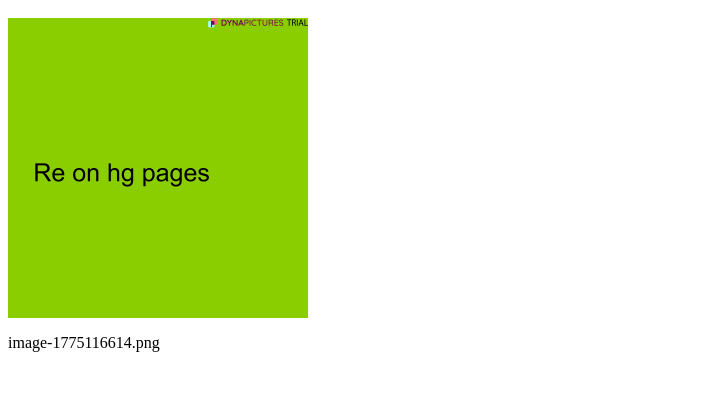
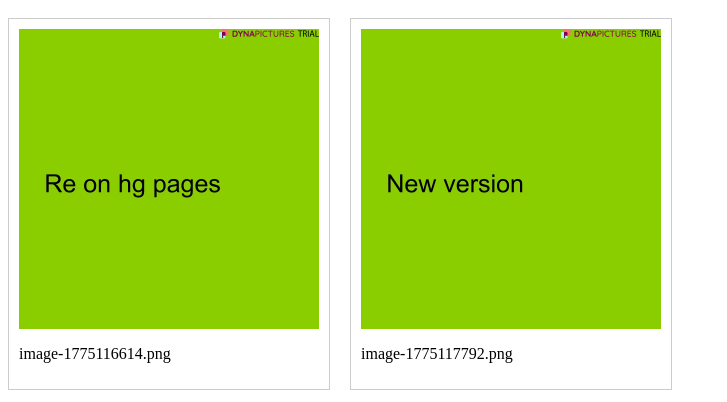
Before and after one commit to lisinsau/devops-19-03-26-ex2, a plain HTML site: page index.html in a window 1280 px wide. Shown: the part 48-450 px from the top of the page, without its empty margins (0-727 px from the left). Drawn offline with Linux system fonts and the light colour scheme.

Commit message:
deploy: 36856316d9c6830520ffb324e67e6280f6a74fab

```diff
--- a/index.html
+++ b/index.html
@@ -1,3 +1,11 @@
-<html><body><h1>Images générées</h1>
-<div><img src='images/image-1775116614.png' width='300'><p>image-1775116614.png</p></div>
-</body></html>
+<html><head><meta charset='UTF-8'></head><body><h1>Images générées</h1>
+<div style='display: flex; flex-wrap: wrap; gap: 20px;'>
+<div style='border: 1px solid #ccc; padding: 10px;'>
+  <img src='images/image-1775116614.png' width='300'>
+  <p>image-1775116614.png</p>
+</div>
+<div style='border: 1px solid #ccc; padding: 10px;'>
+  <img src='images/image-1775117792.png' width='300'>
+  <p>image-1775117792.png</p>
+</div>
+</div></body></html>
```
Also changed, not shown: images/image-1775117792.png (added).
